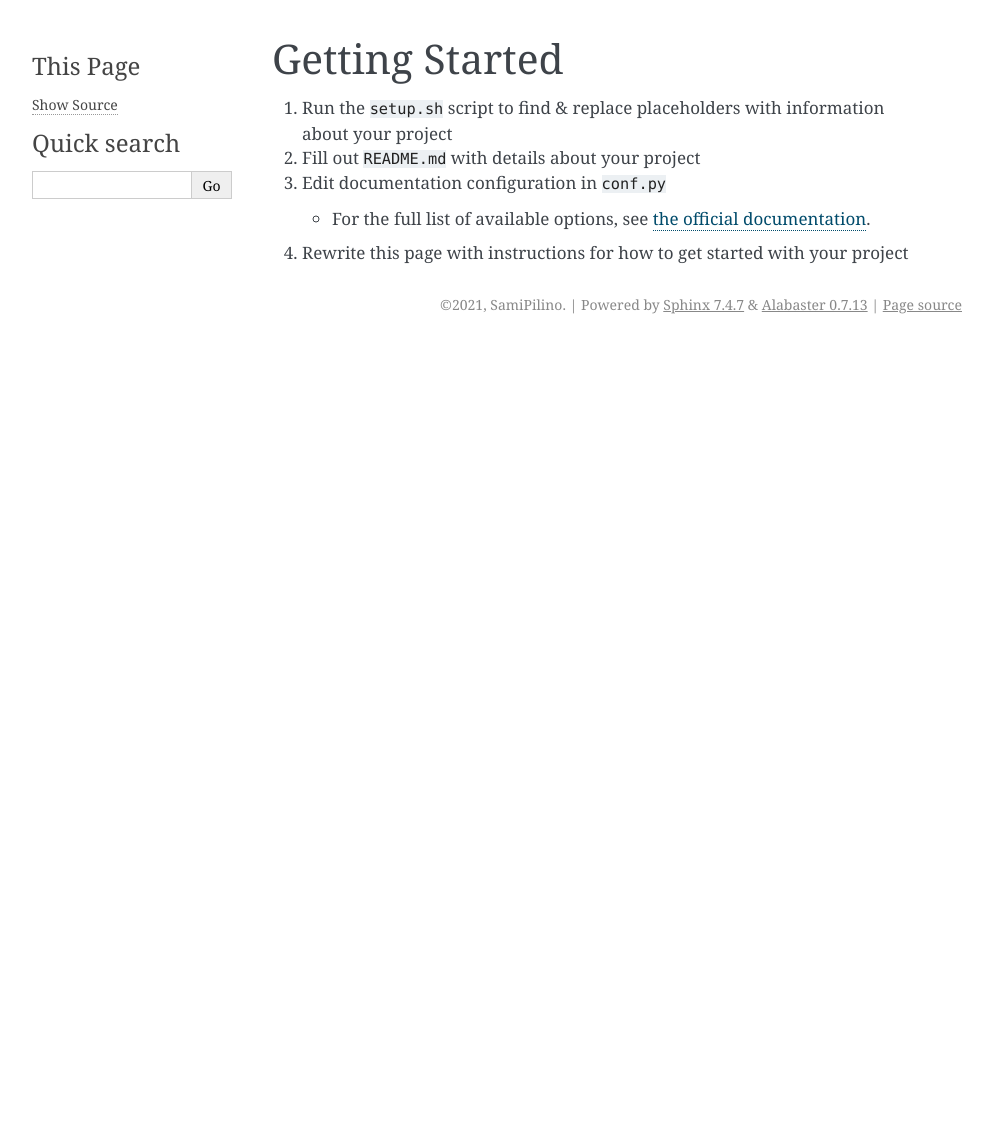
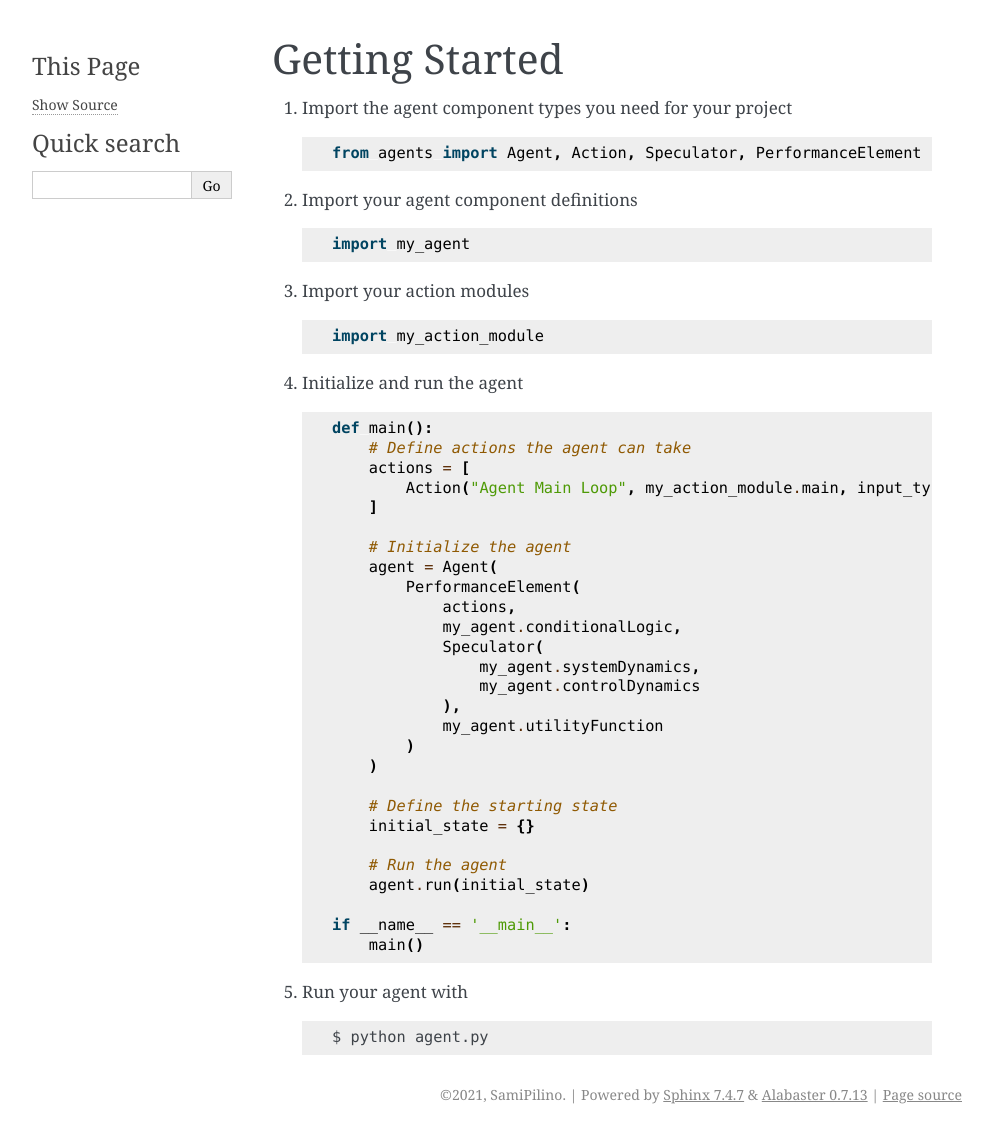
Before and after one commit to SamiPilino/GeneralAgent, a Sphinx documentation site: the page built from docs/Tutorials/getting_started.md, in a window 1280 px wide. Shown: the whole page, without its empty margins (148-1141 px from the left). Built offline with Sphinx 7.4.7, drawn with Linux system fonts in a browser that asks for light colours; before the commit the page ends 900 px from its top, so only the background shows below that.

Commit message:
Update documentation

````diff
--- a/docs/Tutorials/getting_started.md
+++ b/docs/Tutorials/getting_started.md
@@ -1,9 +1,48 @@
 Getting Started
 ================
-1. Run the `setup.sh` script to find & replace placeholders with information about your project
-2. Fill out `README.md` with details about your project
-3. Edit documentation configuration in `conf.py`
-    - For the full list of available options, see [the official documentation][Sphinx-docs].
-4. Rewrite this page with instructions for how to get started with your project
+1. Import the agent component types you need for your project
+    ```python
+    from agents import Agent, Action, Speculator, PerformanceElement
+    ```
+2. Import your agent component definitions
+    ```python
+    import my_agent
+    ```
+3. Import your action modules
+    ```python
+    import my_action_module
+    ```
+4. Initialize and run the agent
+    ```python
+    def main():
+        # Define actions the agent can take
+        actions = [
+            Action("Agent Main Loop", my_action_module.main, input_types="PreviousState", output_types="NextState")
+        ]
 
-[Sphinx-docs]: https://www.sphinx-doc.org/en/master/usage/configuration.html "Sphinx Docs"
+        # Initialize the agent
+        agent = Agent(
+            PerformanceElement(
+                actions,
+                my_agent.conditionalLogic,
+                Speculator(
+                    my_agent.systemDynamics,
+                    my_agent.controlDynamics
+                ),
+                my_agent.utilityFunction
+            )
+        )
+
+        # Define the starting state
+        initial_state = {}
+
+        # Run the agent
+        agent.run(initial_state)
+
+    if __name__ == '__main__':
+        main()
+    ```
+5. Run your agent with
+    ```terminal
+    $ python agent.py
+    ```
````
Also changed, not shown: README.md (+120 -53 lines), docs/Explanations/introduction.md (+23 -1 lines), docs/Reference/download.md (+1 -1 lines), docs/Tutorials/installing.md (+4 -33 lines), docs/images/GeneralAgentDiagram.png (added), docs/images/GoalAgentDiagram.png (added).
